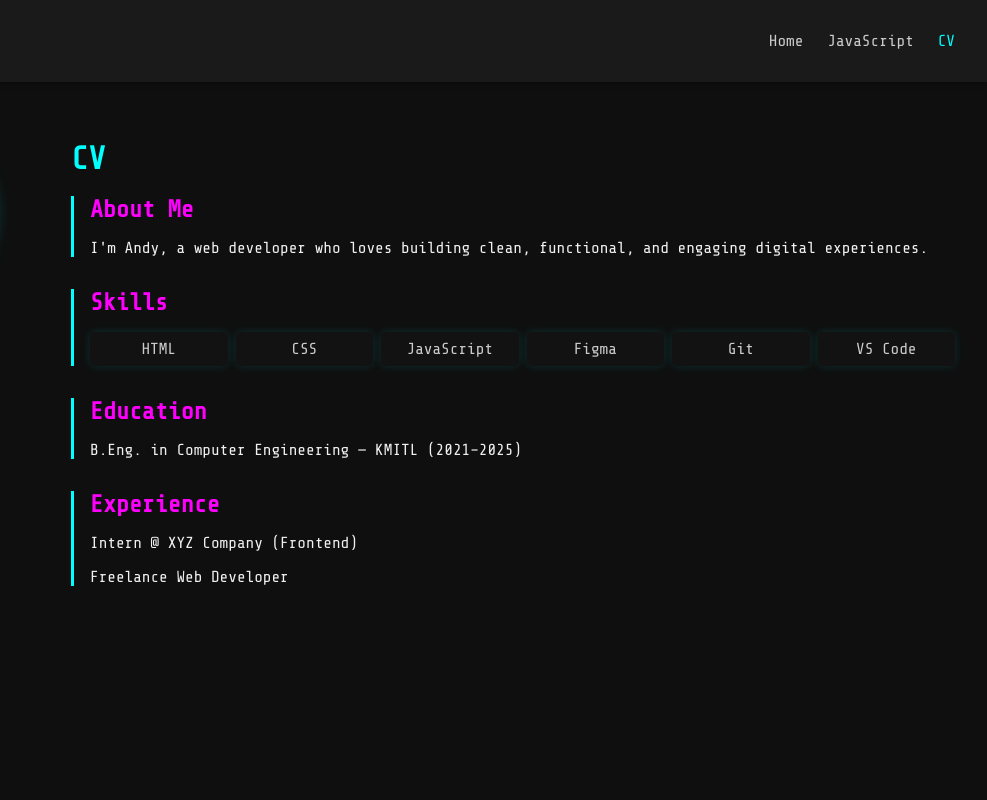
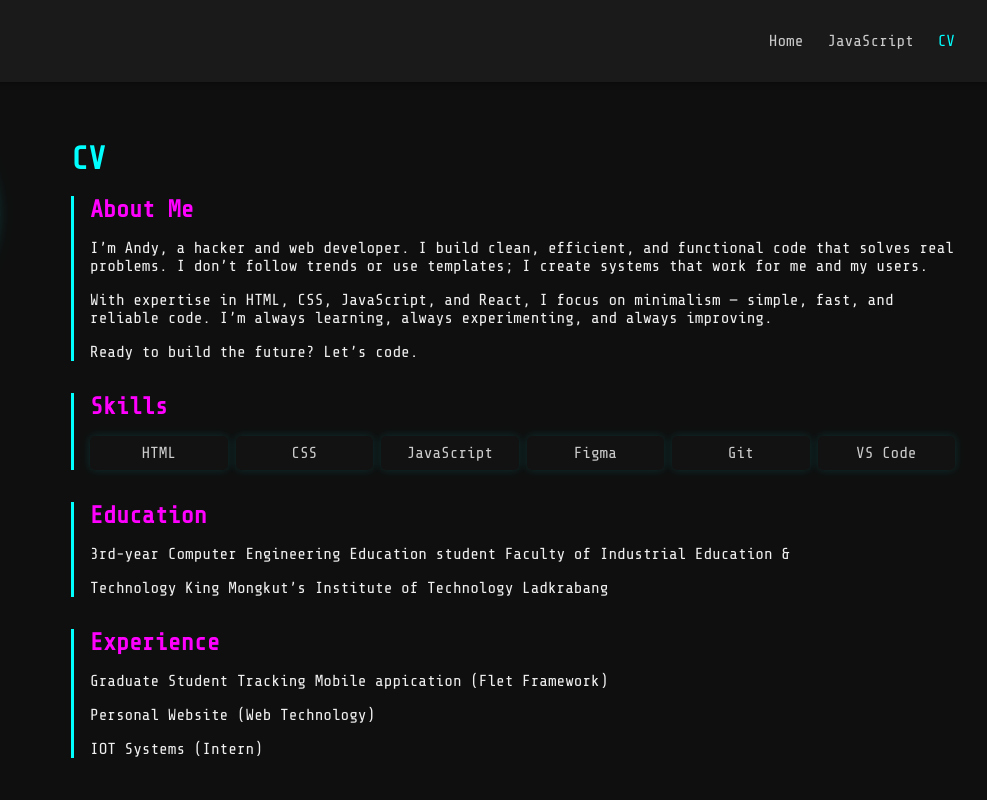
Before and after one commit to anndyyzzz/personal-website, a plain HTML site: page cv.html in a window 1280 px wide. Shown: the top 800 px of the page, 293-1280 px from the left. Drawn offline with nearby package versions, Linux system fonts and the light colour scheme.

Commit message:
update cv

```diff
--- a/cv.html
+++ b/cv.html
@@ -16,7 +16,7 @@
     <div class="logo">anda>_whoami</div>
     <ul class="nav-links">
       <li><a href="index.html">Home</a></li>
-      <li><a href="js-page.html">JavaScript</a></li>
+      <li><a href="game.html">JavaScript</a></li>
       <li><a href="cv.html" class="active">CV</a></li>
     </ul>
   </nav>
@@ -39,7 +39,13 @@
       <section class="cv-section">
         <h2>About Me</h2>
         <p>
-          I'm Andy, a web developer who loves building clean, functional, and engaging digital experiences.
+          I’m Andy, a hacker and web developer. I build clean, efficient, and functional code that solves real problems. I don’t follow trends or use templates; I create systems that work for me and my users.
+        </p>
+        <p>
+          With expertise in HTML, CSS, JavaScript, and React, I focus on minimalism — simple, fast, and reliable code. I’m always learning, always experimenting, and always improving.
+        </p>
+        <p>
+          Ready to build the future? Let’s code.
         </p>
       </section>
 
@@ -57,13 +63,15 @@
 
       <section class="cv-section">
         <h2>Education</h2>
-        <p>B.Eng. in Computer Engineering — KMITL (2021–2025)</p>
+        <p>3rd-year Computer Engineering Education student Faculty of Industrial Education &</p>
+        <p>Technology King Mongkut’s Institute of Technology Ladkrabang</p>
       </section>
 
       <section class="cv-section">
         <h2>Experience</h2>
-        <p>Intern @ XYZ Company (Frontend)</p>
-        <p>Freelance Web Developer</p>
+        <p>Graduate Student Tracking Mobile appication (Flet Framework) </p>
+        <p>Personal Website (Web Technology)</p>
+        <p>IOT Systems (Intern)</p>
       </section>
     </section>
   </main>
```
